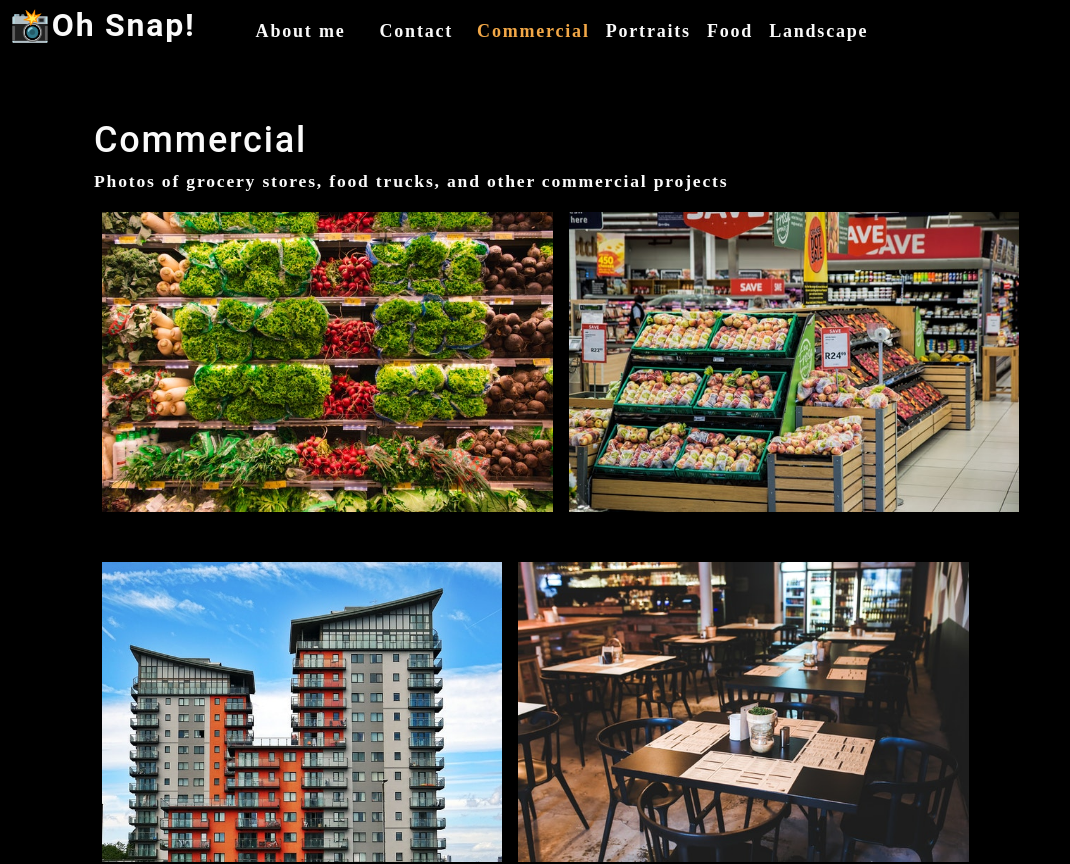
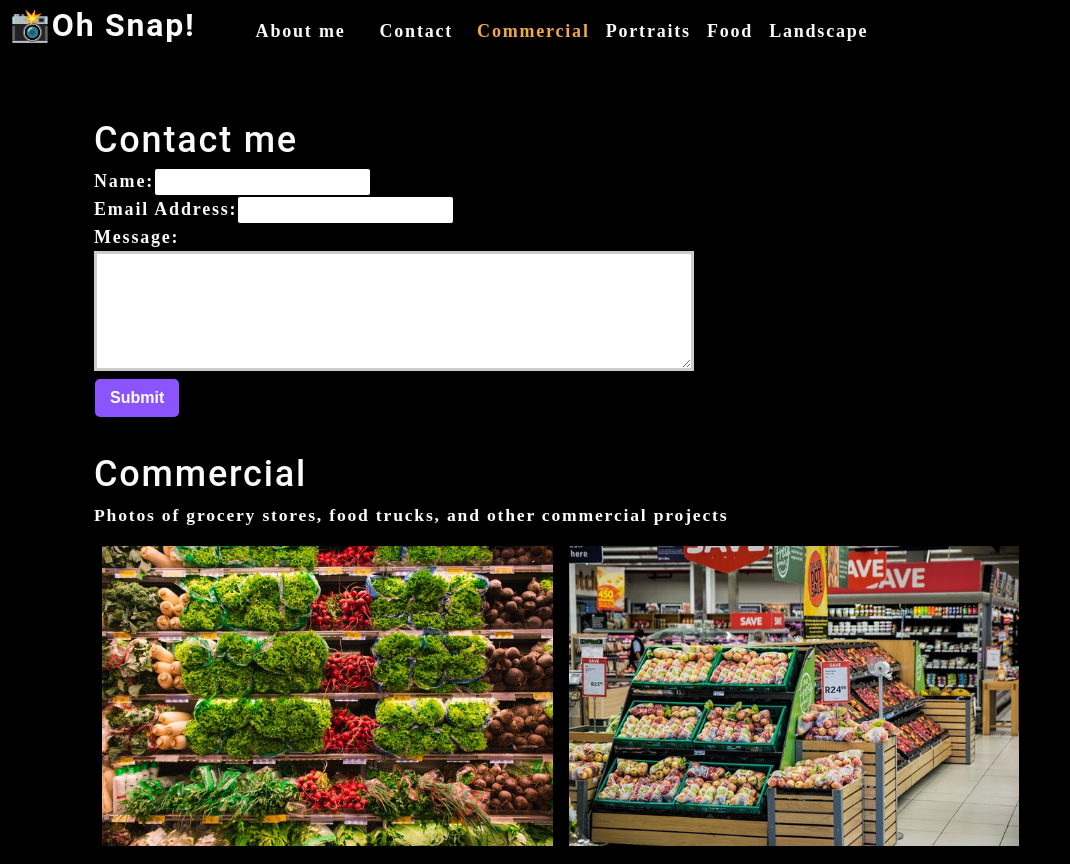
Before and after one commit to itsmarcotime/new-photo-port, a React (Create React App) app: page / in a window 1280 px wide. Shown: the top 864 px of the page, without its empty margins (0-1070 px from the left). Built offline with nearby package versions, Linux system fonts and the light colour scheme.

Commit message:
contact form is functional on the front end

```diff
--- a/src/App.js
+++ b/src/App.js
@@ -2,6 +2,7 @@ import React, { useState } from 'react';
 import About from './component/About'
 import Nav from './component/Nav'
 import Gallery from "./component/Gallery";
+import ContactForm from './component/Contact';
 
 function App() {
   const [categories] = useState([
@@ -24,6 +25,7 @@ function App() {
         currentCategory={currentCategory}>
       </Nav>
       <main>
+        <ContactForm></ContactForm>
         <Gallery currentCategory={currentCategory}></Gallery>
         <About></About>
       </main>
--- a/src/component/Contact/index.js
+++ b/src/component/Contact/index.js
@@ -1,23 +1,36 @@
-import React from "react";
+import React, { useState } from "react";
 
 function ContactForm() {
+
+    const [formState, setFormState] = useState({ name: '', email: '', message: '' });
+
+    const { name, email, message } = formState;
+
+    function handleChange(e) {
+        setFormState({...formState, [e.target.name]: e.target.value })
+    }
+
+    function handleSubmit(e) {
+        e.preventDefault();
+        console.log(formState);
+    }
 
     return (
         <section>
             <h1>Contact me</h1>
-            <form id="contact-form">
+            <form id="contact-form" onSubmit={handleSubmit}>
 
                 <div>
                     <label htmlFor="name">Name:</label>
-                    <input type="text" name="name" />
+                    <input type="text" defaultValue={name} onChange={handleChange} name="name" />
                 </div>
                 <div>
                     <label htmlFor="email">Email Address:</label>
-                    <input type="email" name="email" />
+                    <input type="email" name="email" defaultValue={email} onChange={handleChange} />
                 </div>
                 <div>
                     <label htmlFor="message">Message:</label>
-                    <textarea name="message" rows="5" />
+                    <textarea name="message" defaultValue={message} onChange={handleChange} rows="5" />
                 </div>
                 <button type="submit">Submit</button>
 
```
